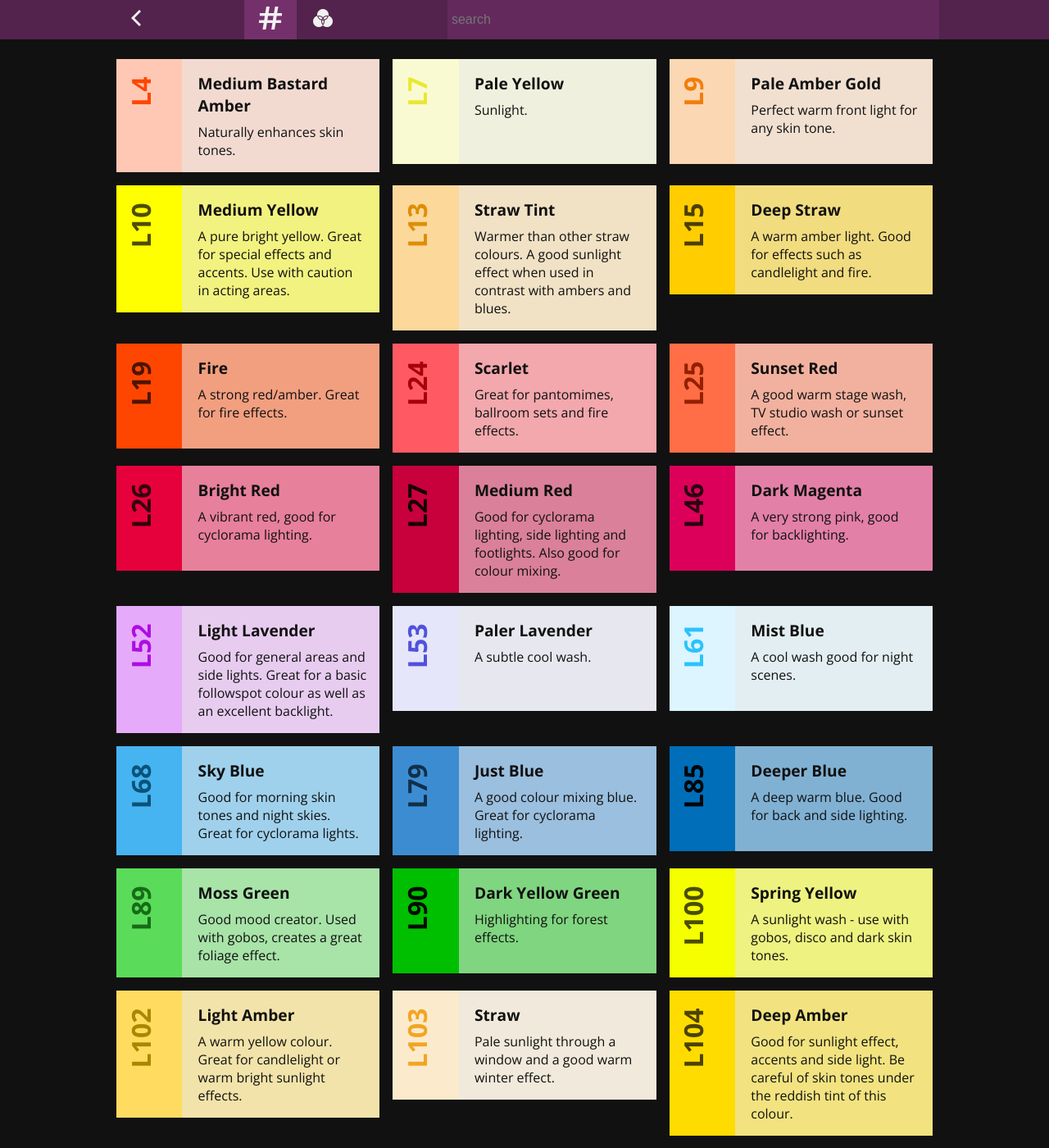
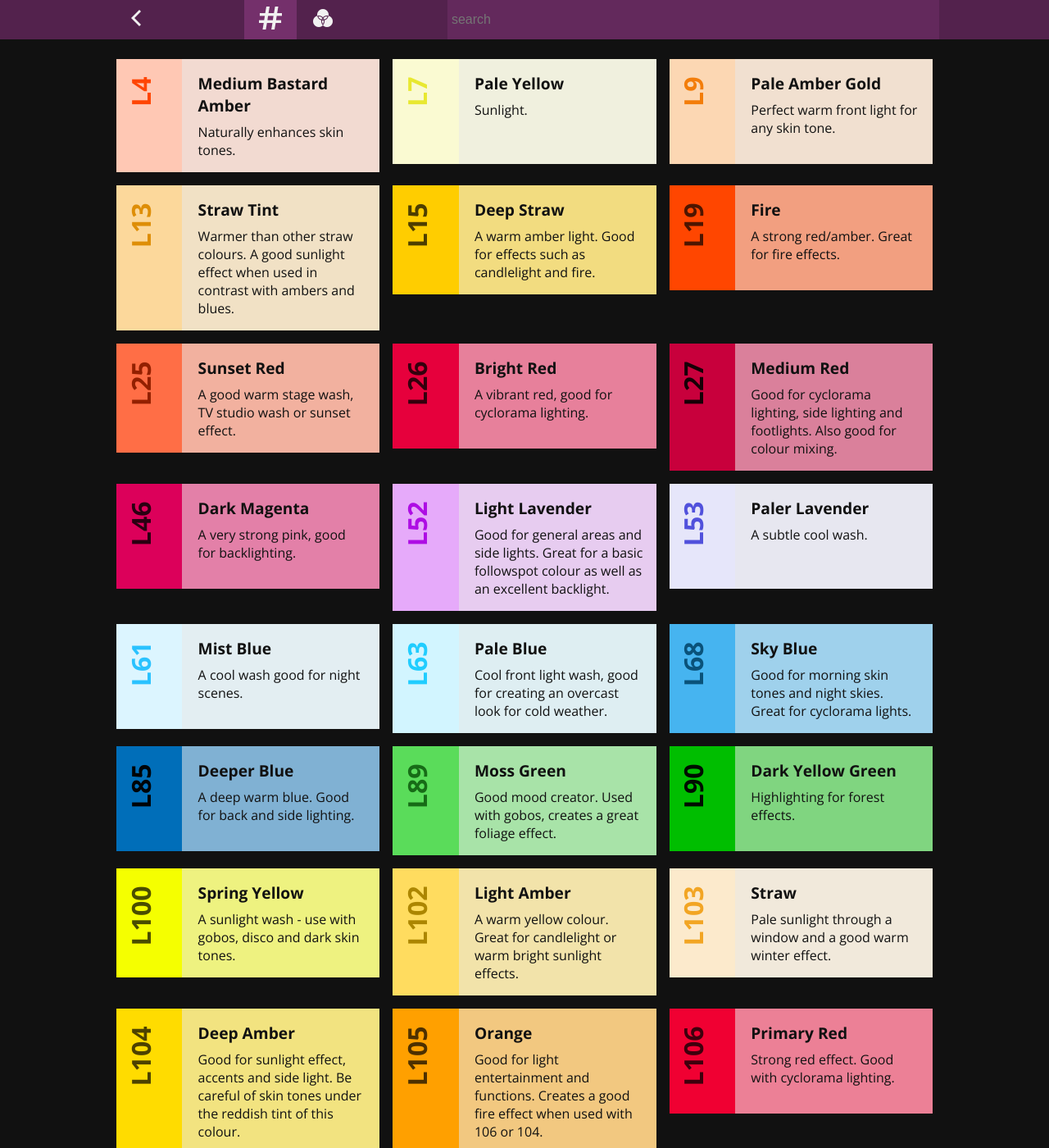
Before and after one commit to newtheatre/lx, a Jekyll site: the page built from gels.html, in a window 1280 px wide and 1400 px high. Shown: the whole window at 82% size. Built offline with Jekyll 4.4.1, drawn with Linux system fonts in a browser that asks for light colours; comment, search, counter and statistics services are not loaded.

Commit message:
I missed one and we've decided we don't need these 3

```diff
--- a/_data/gels.yml
+++ b/_data/gels.yml
@@ -16,12 +16,6 @@
   name: Pale Amber Gold
   stock: {cut: some, sheet: 0}
 
-- code: L10
-  color: FFFF00
-  description: A pure bright yellow. Great for special effects and accents. Use with caution in acting areas.
-  name: Medium Yellow
-  stock: {cut: none, sheet: 0}
-
 - code: L13
   color: FCD89B
   description: Warmer than other straw colours. A good sunlight effect when used in contrast with ambers and blues.
@@ -39,12 +33,6 @@
   description: A strong red/amber. Great for fire effects.
   name: Fire
   stock: {cut: many, sheet: 0}
-
-- code: L24
-  color: FF5A64
-  description: Great for pantomimes, ballroom sets and fire effects.
-  name: Scarlet
-  stock: {cut: none, sheet: 0}
 
 - code: L25
   color: FF6E46
@@ -88,16 +76,16 @@
   name: Mist Blue
   stock: {cut: many, sheet: 0}
 
+- code: L63
+  color: D2F5FF
+  description: Cool front light wash, good for creating an overcast look for cold weather.
+  name: Pale Blue
+  stock: {cut: many, sheet: 0}
+
 - code: L68
   color: 46B4F0
   description: Good for morning skin tones and night skies. Great for cyclorama lights.
   name: Sky Blue
-  stock: {cut: none, sheet: 1}
-
-- code: L79
-  color: 3C8CD2
-  description: A good colour mixing blue. Great for cyclorama lighting.
-  name: Just Blue
   stock: {cut: none, sheet: 1}
 
 - code: L85
```
